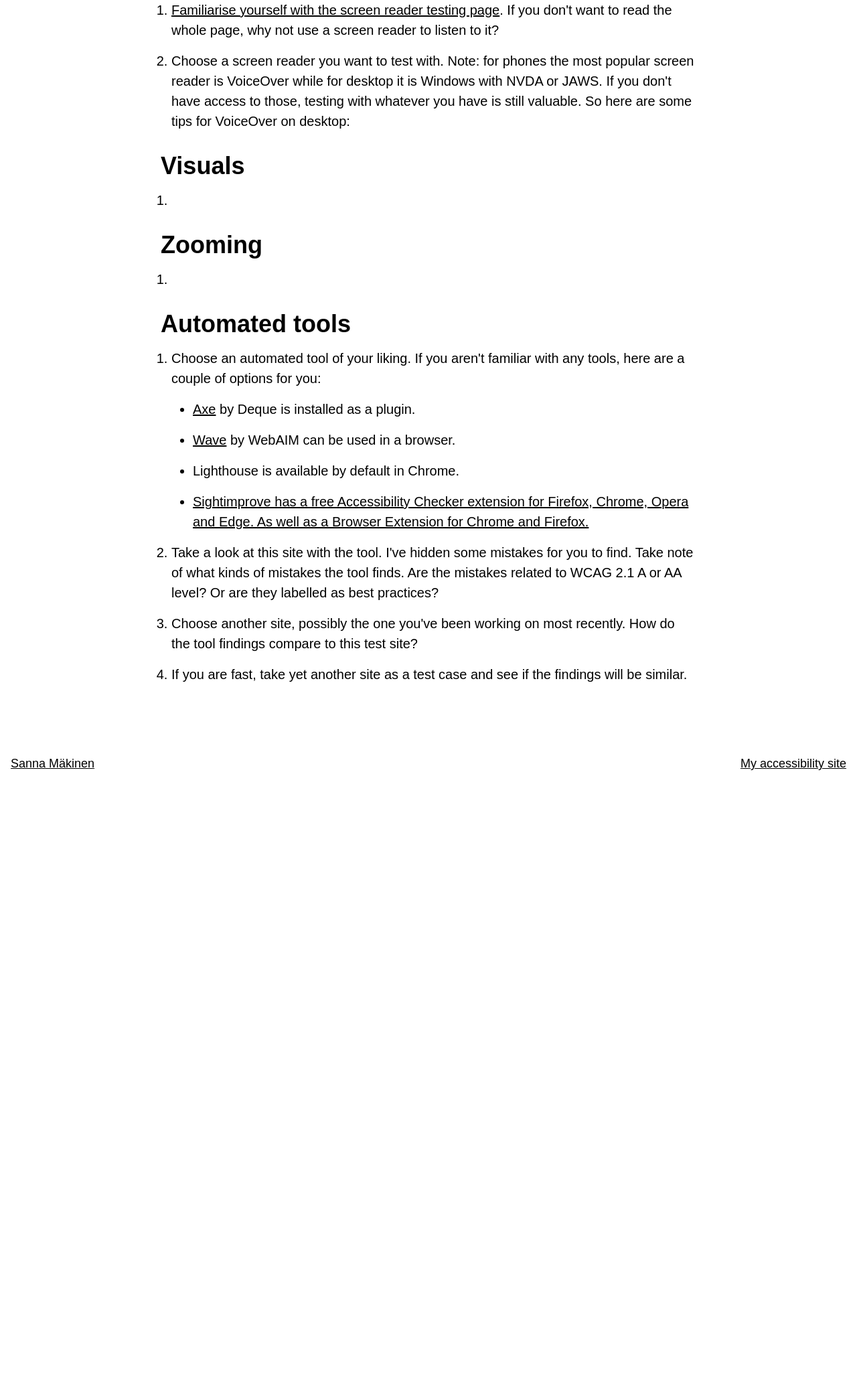
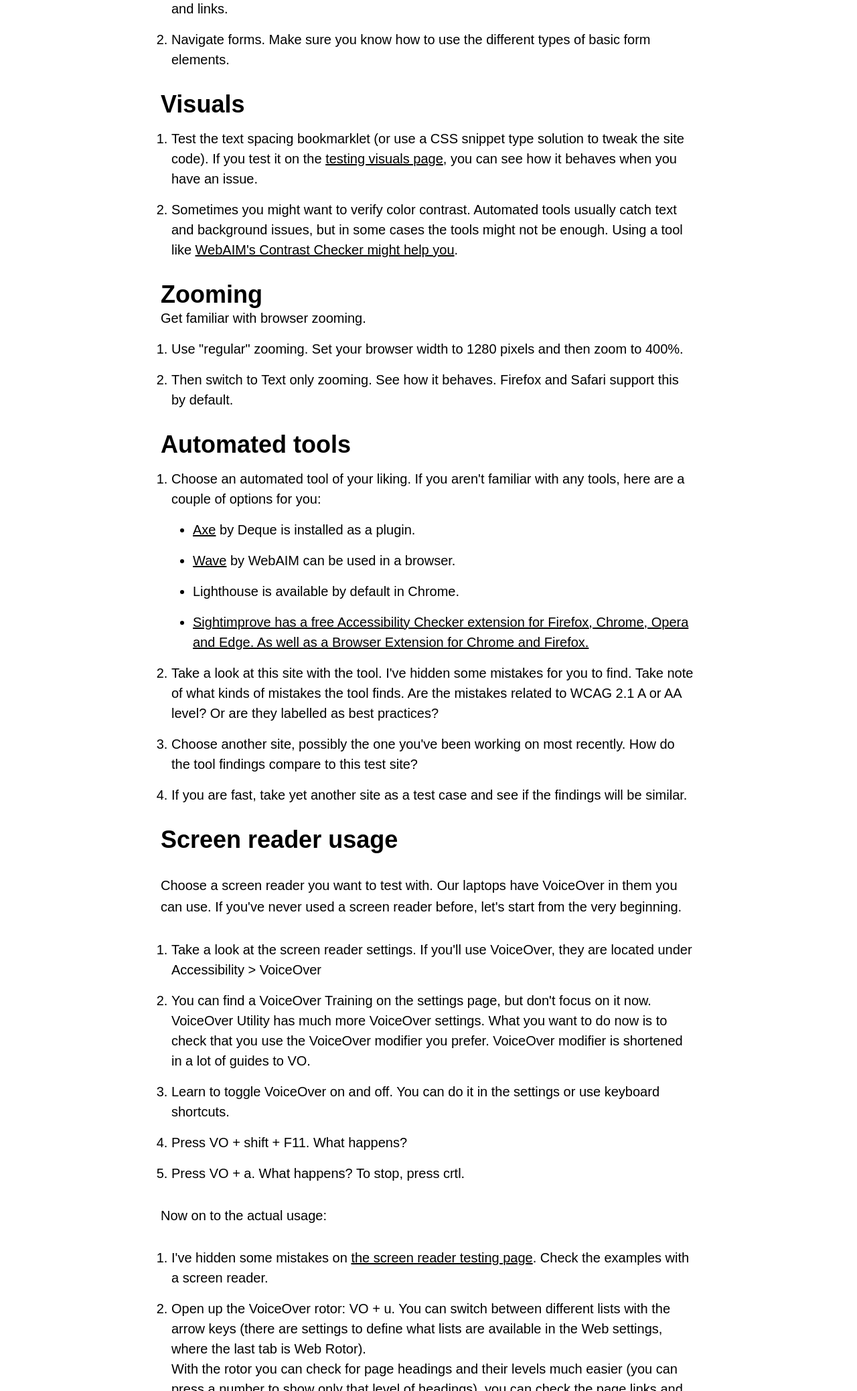
Before and after one commit to calydia/a11y-testing, a Gatsby site: page /tasks in a window 1280 px wide. Shown: the part 723-2800 px from the top of the page at 67% size. Before the commit the page ends 1917 px from the top, so only its background shows below. Built offline with nearby package versions, Linux system fonts and the light colour scheme; Gatsby itself is replaced by a stand-in of ours.

Commit message:
Write some tasks and instructions down

```diff
--- a/src/pages/tasks.js
+++ b/src/pages/tasks.js
@@ -15,28 +15,31 @@ const TaskPage = () => {
               <p>If you prefer to proceed solo, here is a list of tasks for you. If you'd like to tag along with me, I'll tell you about the tasks in each phase.</p>
 
             <h2>Keyboard accessibility</h2>
+            <p>Practice keyboard usage. Check the <a href="/testing-keyboard-accessibility">keyboard page</a> for specific elements to test. The page also has some basic keyboard accessibility information and tips for you if you'd like to read it!</p>
             <ol class="list-decimal	ml-4">
               <li>
-                Practice keyboard usage. Check the <a href="/testing-keyboard-accessibility">keyboard page</a> for specific elements to test. The page also has some basic keyboard accessibility information and tips for you if you'd like to read it!
+                Basic usage: move from one element both forwards and backwards, activate buttons and links.
               </li>
-            </ol>
-
-            <h2>Screen reader usage</h2>
-
-            <ol class="list-decimal	ml-4">
-              <li><a href="/testing-screen-readers">Familiarise yourself with the screen reader testing page</a>. If you don't want to read the whole page, why not use a screen reader to listen to it?</li>
-              <li>Choose a screen reader you want to test with. Note: for phones the most popular screen reader is VoiceOver while for desktop it is Windows with NVDA or JAWS. If you don't have access to those, testing with whatever you have is still valuable. So here are some tips for VoiceOver on desktop:</li>
+              <li>
+                Navigate forms. Make sure you know how to use the different types of basic form elements.
+              </li>
             </ol>
 
             <h2>Visuals</h2>
             <ol class="list-decimal	ml-4">
-              <li></li>
+              <li>
+                Test the text spacing bookmarklet (or use a CSS snippet type solution to tweak the site code). If you test it on the <a href="/testing-visuals">testing visuals page</a>, you can see how it behaves when you have an issue.
+              </li>
+              <li>
+                Sometimes you might want to verify color contrast. Automated tools usually catch text and background issues, but in some cases the tools might not be enough. Using a tool like <a href="https://webaim.org/resources/contrastchecker/">WebAIM's Contrast Checker might help you</a>.
+              </li>
             </ol>
 
-
             <h2>Zooming</h2>
+            Get familiar with browser zooming.
             <ol class="list-decimal	ml-4">
-              <li></li>
+              <li>Use "regular" zooming. Set your browser width to 1280 pixels and then zoom to 400%.</li>
+              <li>Then switch to Text only zooming. See how it behaves. Firefox and Safari support this by default.</li>
             </ol>
 
             <h2>Automated tools</h2>
@@ -68,6 +71,44 @@ const TaskPage = () => {
                 If you are fast, take yet another site as a test case and see if the findings will be similar.
               </li>
             </ol>
+
+            <h2>Screen reader usage</h2>
+            <p>Choose a screen reader you want to test with. Our laptops have VoiceOver in them you can use. If you've never used a screen reader before, let's start from the very beginning.</p>
+
+            <ol class="list-decimal	ml-4">
+              <li>Take a look at the screen reader settings. If you'll use VoiceOver, they are located under Accessibility > VoiceOver</li>
+              <li>You can find a VoiceOver Training on the settings page, but don't focus on it now. VoiceOver Utility has much more VoiceOver settings. What you want to do now is to check that you use the VoiceOver modifier you prefer. VoiceOver modifier is shortened in a lot of guides to VO.</li>
+              <li>Learn to toggle VoiceOver on and off. You can do it in the settings or use keyboard shortcuts.</li>
+              <li>Press VO + shift + F11. What happens?</li>
+              <li>Press VO + a. What happens? To stop, press crtl.</li>
+            </ol>
+
+            <p>Now on to the actual usage:</p>
+            <ol class="list-decimal	ml-4">
+              <li> I've hidden some mistakes on <a href="/testing-screen-readers">the screen reader testing page</a>. Check the examples with a screen reader.</li>
+              <li>
+                Open up the VoiceOver rotor: VO + u. You can switch between different lists with the arrow keys (there are settings to define what lists are available in the Web settings, where the last tab is Web Rotor).<br>
+                </br>
+                With the rotor you can check for page headings and their levels much easier (you can press a number to show only that level of headings), you can check the page links and landmarks among many others.
+              </li>
+            </ol>
+
+            <p>Some homework for you:</p>
+
+            <ol class="list-decimal	ml-4">
+              <li>Familiarise yourself with desktop VoiceOver settings. You can tweak them to your liking.</li>
+              <li>Apple has a lot of good instructions for VoiceOver on all their devices, those can be helpful as well, at least check them out so you know where to find them if you need them.</li>
+              <li>Familiarise yourself a bit with whatever screen reader is available on your phone. iOs has VoiceOver and Android has TalkBack.
+                <ol class="list-decimal	ml-4">
+                  <li>Learn to turn it on an off.</li>
+                  <li>Learn how you should move from one element to another and how you can activate elements.</li>
+                  <li>Learn to start and stop reading content.</li>
+                </ol>
+              </li>
+              <li></li>
+              <li></li>
+            </ol>
+
             </div>
           </div>
         </div>
```
